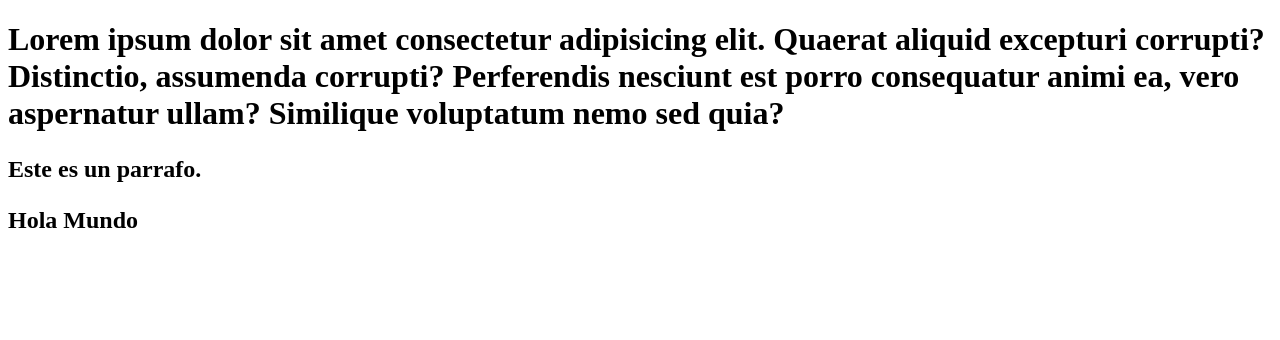
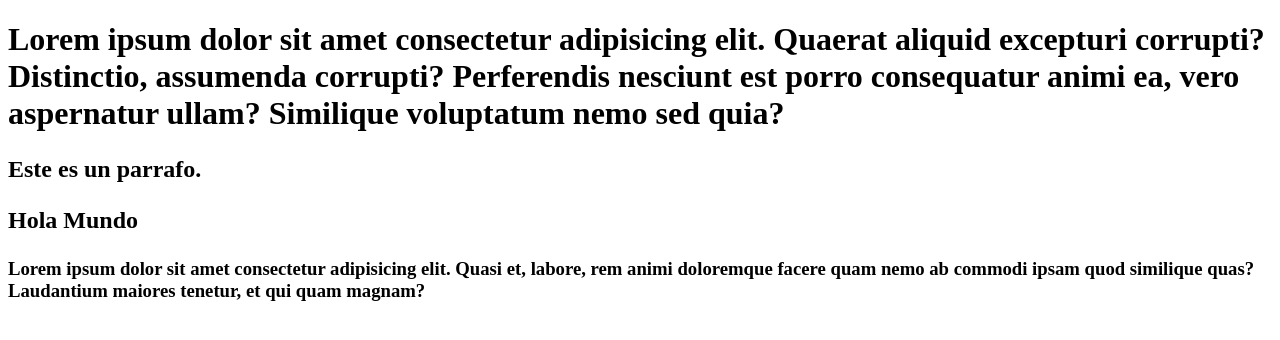
Before and after one commit to JrnWilliam/EjemploGit, a plain HTML site: page index.html in a window 1280 px wide. Drawn offline with Linux system fonts and the light colour scheme.

Commit message:
Quinto Commit

```diff
--- a/index.html
+++ b/index.html
@@ -16,5 +16,10 @@
             Hola Mundo
         </p>
     </h2>
+    <h3>
+        <p>
+            Lorem ipsum dolor sit amet consectetur adipisicing elit. Quasi et, labore, rem animi doloremque facere quam nemo ab commodi ipsam quod similique quas? Laudantium maiores tenetur, et qui quam magnam?
+        </p>
+    </h3>
 </body>
 </html>
```
